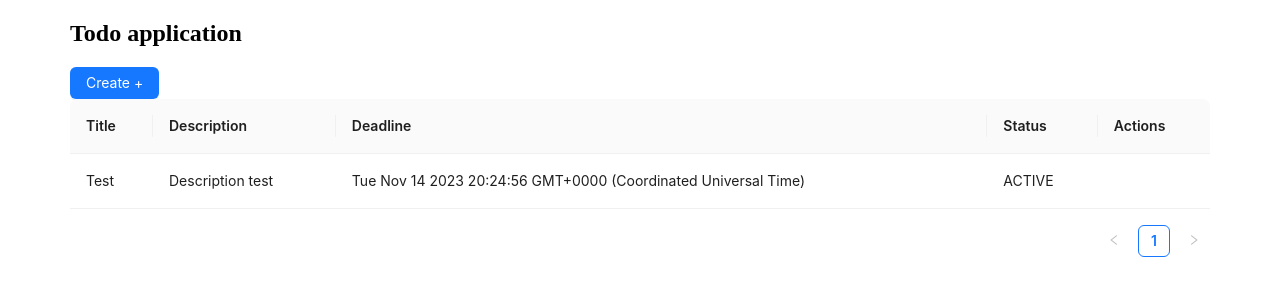
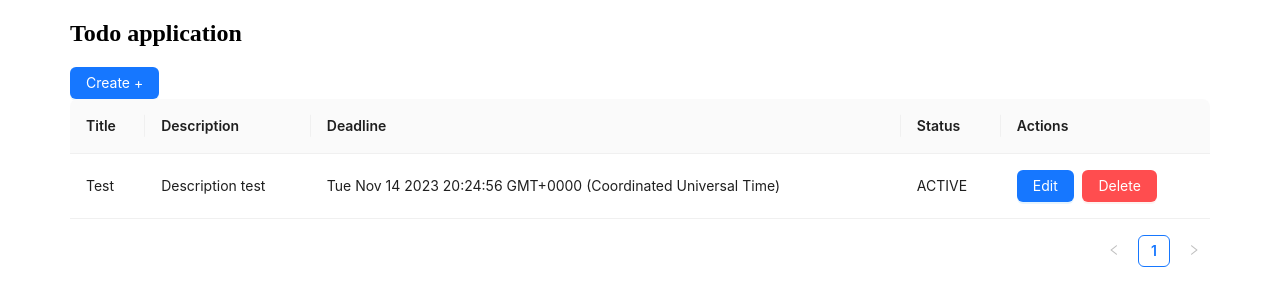
Before and after one commit to harutyuna97/react-todo-list, a React (Create React App) app: page / in a window 1280 px wide. Shown: the top 306 px of the page. Built offline with nearby package versions, Linux system fonts and the light colour scheme.

Commit message:
homePage - Finished home page (without trash and functionality)

```diff
--- a/src/components/Home.tsx
+++ b/src/components/Home.tsx
@@ -1,9 +1,13 @@
-import {Button, Table} from "antd";
+import {Button, Flex, Table} from "antd";
 import {ColumnsType} from "antd/es/table";
 import {ITodo} from "../models";
 import {useAppSelector} from "../hooks/stateHook";
 
 function Home() {
+
+    const actionsStyles = {
+        width: "140px",
+    };
 
     const todoList = useAppSelector((state) => state.todos)
 
@@ -32,7 +36,17 @@ function Home() {
             title: 'Actions',
             dataIndex: 'actions',
             key: 'actions',
-        }
+            render: () => {
+                return (
+                    <div>
+                        <Flex style={actionsStyles} justify='space-between'>
+                            <Button type='primary'>Edit</Button>
+                            <Button type='primary' danger>Delete</Button>
+                        </Flex>
+                    </div>
+                )
+            },
+        },
     ]
 
     return (
```
